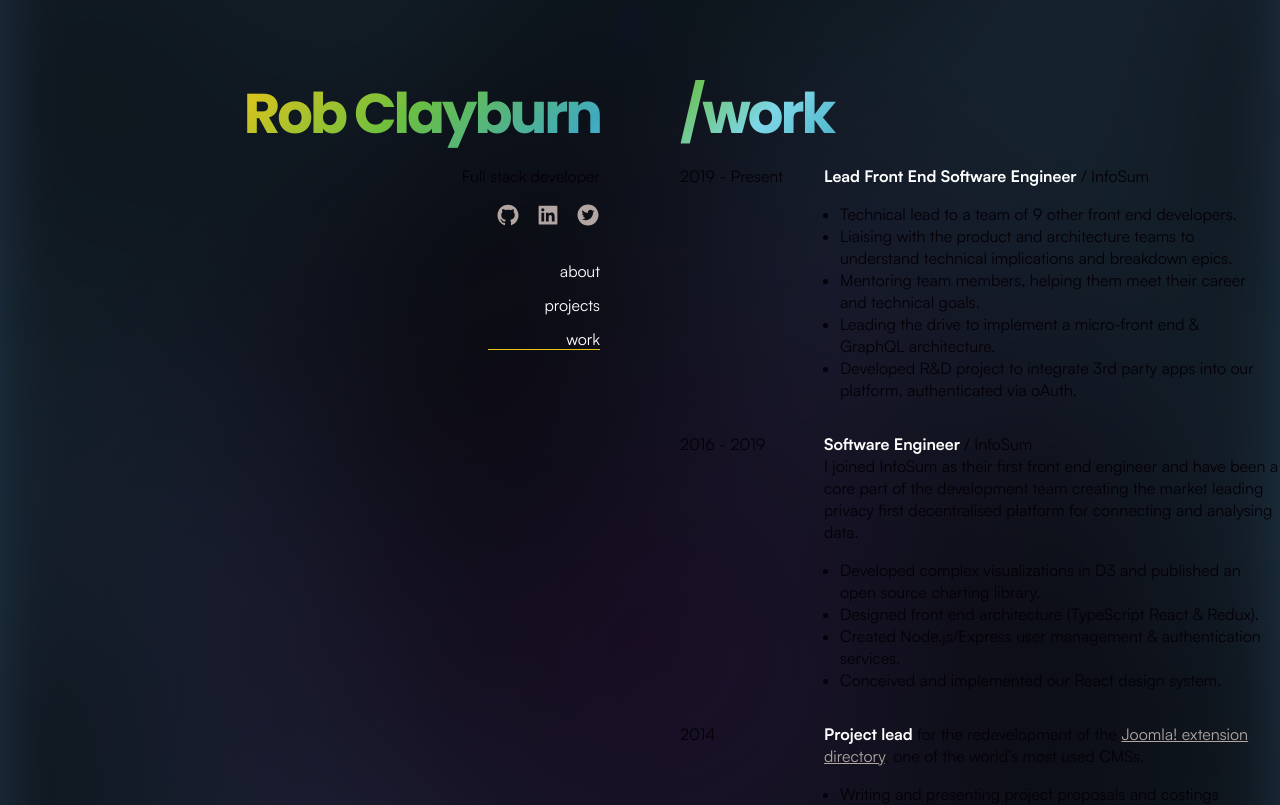
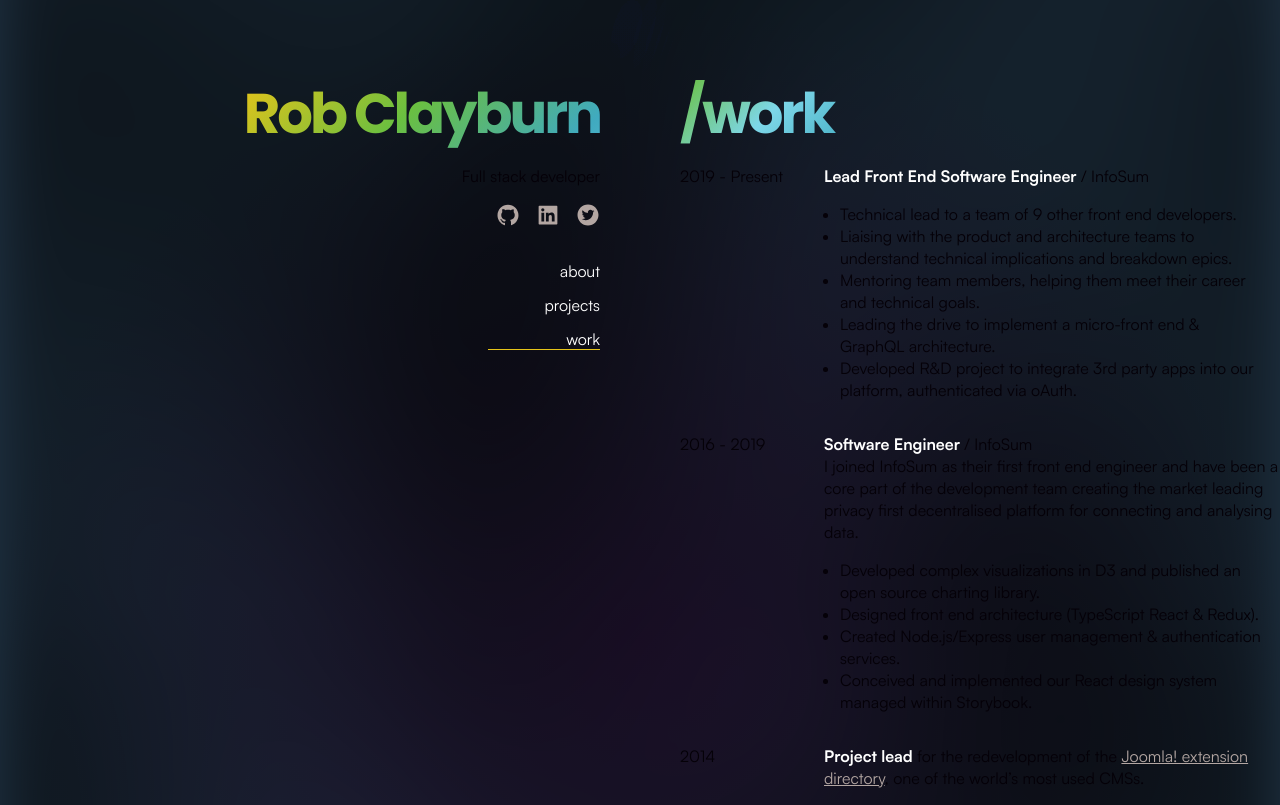
Before and after one commit to pollen8/rob.clayburn.me, a React (Vite) app: page /work in a window 1280 px wide. Shown: the top 805 px of the page. Built offline with nearby package versions, Linux system fonts and the light colour scheme; no server answers.

Commit message:
more txt change

```diff
--- a/src/routes/About.tsx
+++ b/src/routes/About.tsx
@@ -1,7 +1,7 @@
 export const About = () => {
   return (
   <>
-  <h1 className="animate-character-blue">/ about</h1>
+  <h1 className="animate-character-blue">/about</h1>
    <p style={{marginTop: '1rem'}}>
     A full-stack web developer with 20 years of experience dedicated to creating and delivering unique web experiences,
     I love thinking out of the box and delighting my clients.
--- a/src/routes/Work.tsx
+++ b/src/routes/Work.tsx
@@ -42,7 +42,7 @@
 <li>Designed front end architecture (TypeScript React & Redux).</li>
 <li>Created Node.js/Express user management & authentication
 services.</li>
-<li>Conceived and implemented our React design system.</li>
+<li>Conceived and implemented our React design system managed within Storybook.</li>
 </ul>
 </Details>
 <div>
```
